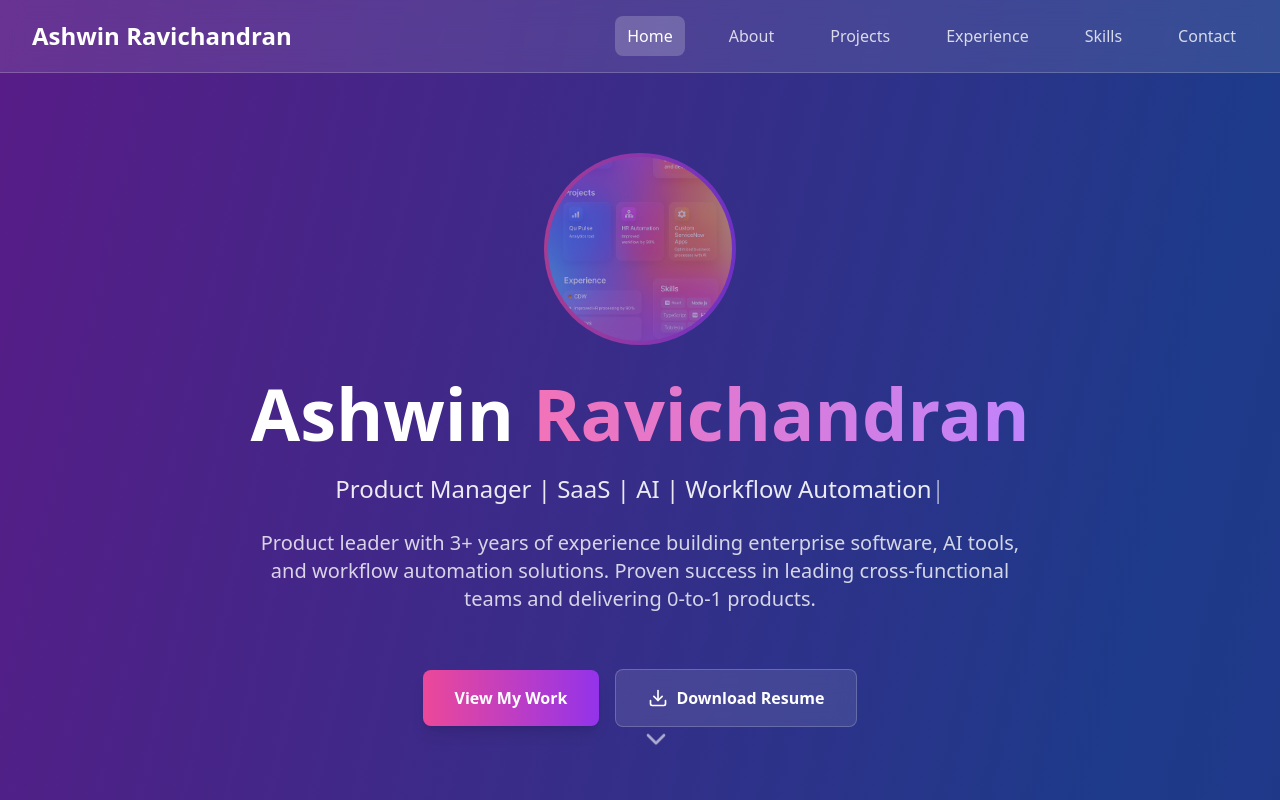
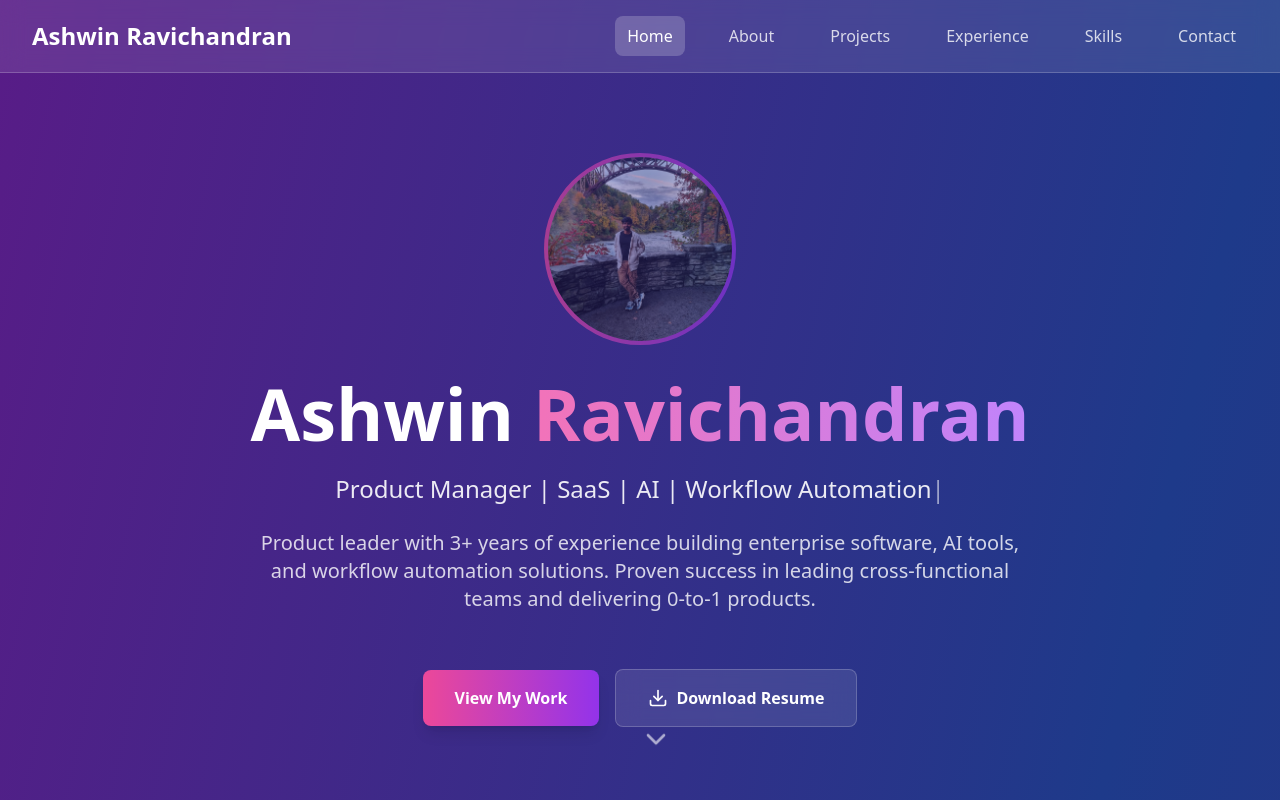
Before and after one commit to heroicheist/ashwin-ravichandran, a React (Vite) app: page / in a window 1280 px wide. Shown: the top 800 px of the page. Built offline with nearby package versions, Linux system fonts and the light colour scheme.

Commit message:
Image changes

```diff
--- a/src/components/Hero.tsx
+++ b/src/components/Hero.tsx
@@ -31,7 +31,7 @@ const Hero = () => {
           <div className="w-48 h-48 mx-auto mb-8 relative">
             <div className="w-full h-full rounded-full bg-gradient-to-r from-pink-500 to-purple-600 p-1 animate-pulse">
               <img
-                src="/lovable-uploads/432be41e-7804-4e96-8993-a8e212825155.png"
+                src="src/Ashwin.jpg"
                 alt="Ashwin Ravichandran"
                 className="w-full h-full rounded-full object-cover"
               />
```
Also changed, not shown: src/Ashwin.jpg (added).
